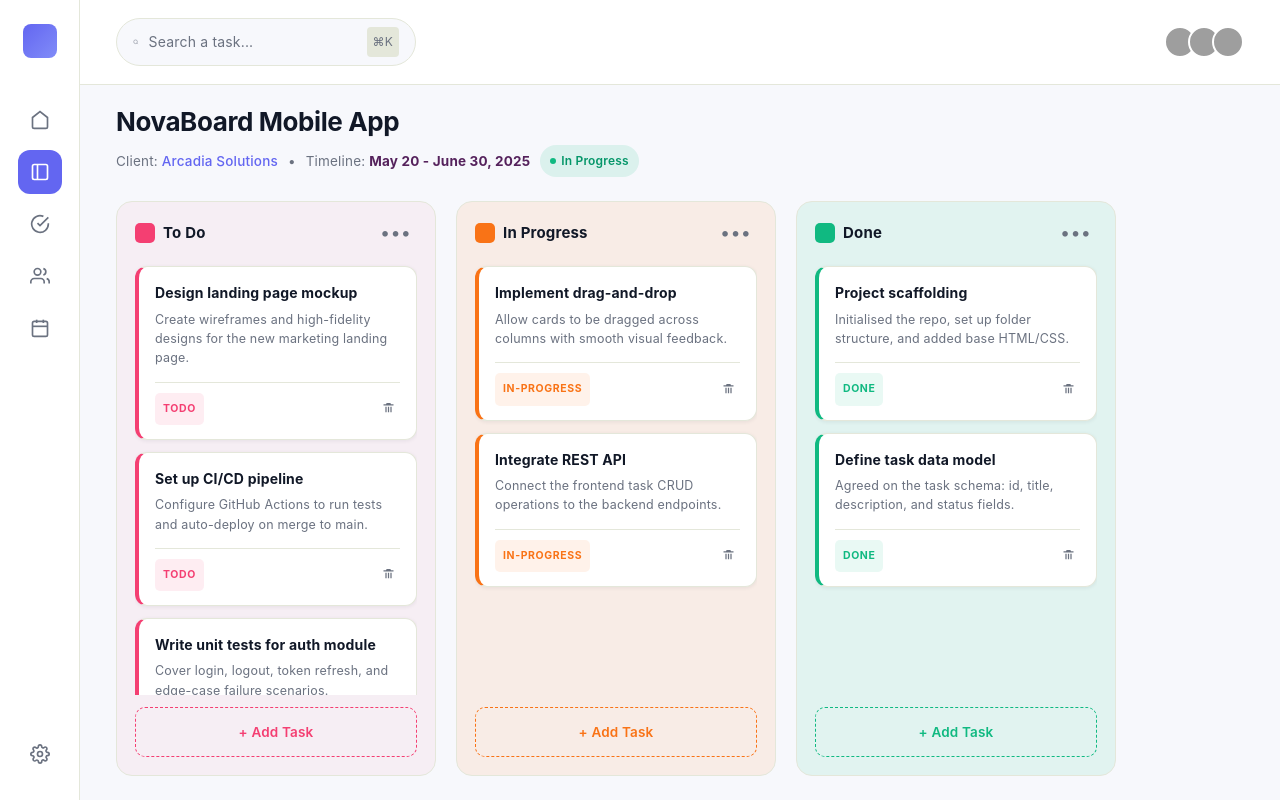
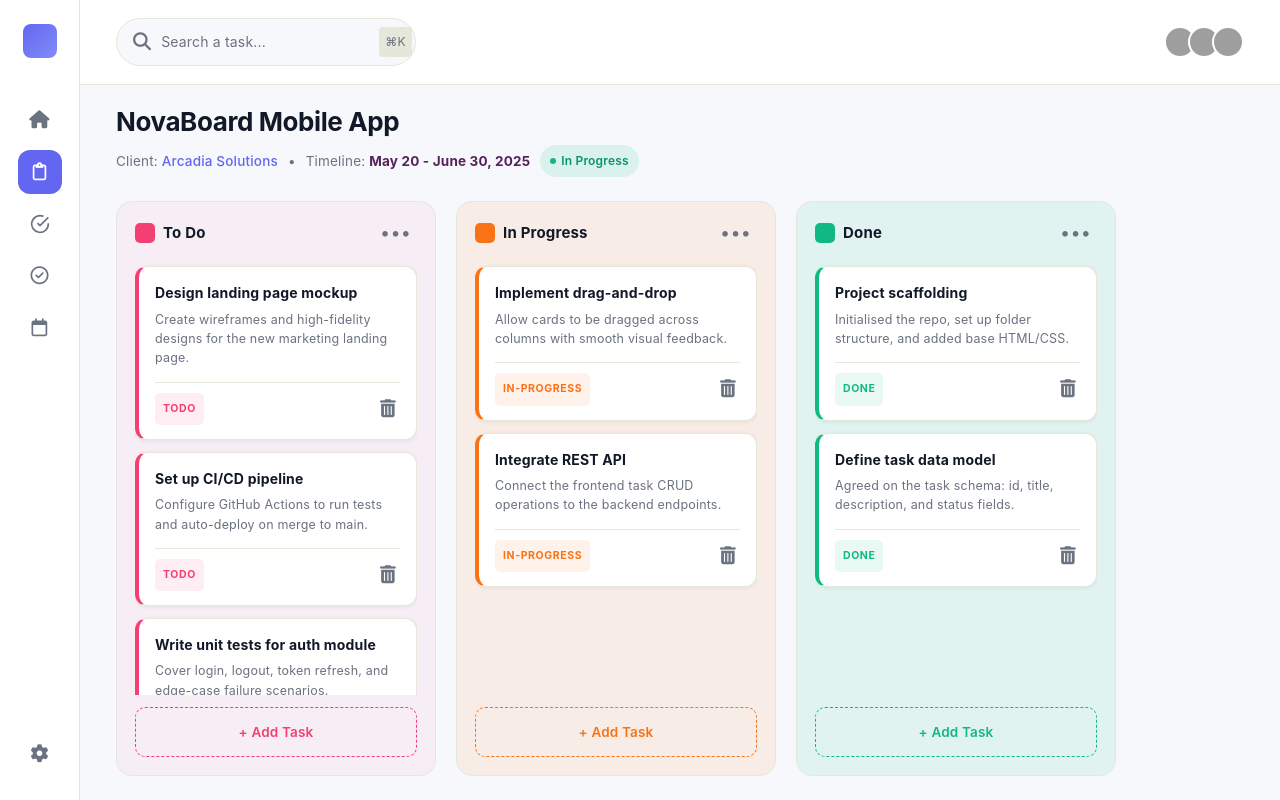
Before and after one commit to ManishNewa/ReactApp, a React (Vite) app: page / in a window 1280 px wide. Built offline with nearby package versions, Linux system fonts and the light colour scheme; grey boxes are pictures that could not be loaded.

Commit message:
use fontawesome icons

```diff
--- a/src/components/trello/cards/TaskCard.jsx
+++ b/src/components/trello/cards/TaskCard.jsx
@@ -62,9 +62,7 @@ export function TaskCard({
                     className="delete-task-btn"
                     onClick={() => deleteTask(task.id)}
                 >
-                    <svg viewBox="0 0 24 24" aria-hidden="true">
-                        <path d="M9 3h6l1 2h4v2H4V5h4l1-2zm-2 6h2v9H7V9zm4 0h2v9h-2V9zm4 0h2v9h-2V9z" />
-                    </svg>
+                    <i class="fa-solid fa-trash-can"> </i>
                 </button>
             </div>
         </div>
--- a/src/components/trello/layouts/Sidebar.jsx
+++ b/src/components/trello/layouts/Sidebar.jsx
@@ -6,36 +6,10 @@ export function Sidebar() {
             </div>
             <nav className="nav-links">
                 <a href="#" className="nav-item">
-                    <svg
-                        width="20"
-                        height="20"
-                        viewBox="0 0 24 24"
-                        fill="none"
-                        stroke="currentColor"
-                        strokeWidth="2"
-                    >
-                        <path d="M3 9l9-7 9 7v11a2 2 0 0 1-2 2H5a2 2 0 0 1-2-2z"></path>
-                    </svg>
+                    <i class="fa-solid fa-house"></i>
                 </a>
                 <a href="#" className="nav-item active">
-                    <svg
-                        width="20"
-                        height="20"
-                        viewBox="0 0 24 24"
-                        fill="none"
-                        stroke="currentColor"
-                        strokeWidth="2"
-                    >
-                        <rect
-                            x="3"
-                            y="3"
-                            width="18"
-                            height="18"
-                            rx="2"
-                            ry="2"
-                        ></rect>
-                        <line x1="9" y1="3" x2="9" y2="21"></line>
-                    </svg>
+                    <i class="fa-regular fa-clipboard"></i>
                 </a>
                 <a href="#" className="nav-item">
                     <svg
@@ -51,56 +25,15 @@ export function Sidebar() {
                     </svg>
                 </a>
                 <a href="#" className="nav-item">
-                    <svg
-                        width="20"
-                        height="20"
-                        viewBox="0 0 24 24"
-                        fill="none"
-                        stroke="currentColor"
-                        strokeWidth="2"
-                    >
-                        <path d="M17 21v-2a4 4 0 0 0-4-4H5a4 4 0 0 0-4 4v2"></path>
-                        <circle cx="9" cy="7" r="4"></circle>
-                        <path d="M23 21v-2a4 4 0 0 0-3-3.87"></path>
-                        <path d="M16 3.13a4 4 0 0 1 0 7.75"></path>
-                    </svg>
+                    <i class="fa-regular fa-circle-check"></i>
                 </a>
                 <a href="#" className="nav-item">
-                    <svg
-                        width="20"
-                        height="20"
-                        viewBox="0 0 24 24"
-                        fill="none"
-                        stroke="currentColor"
-                        strokeWidth="2"
-                    >
-                        <rect
-                            x="3"
-                            y="4"
-                            width="18"
-                            height="18"
-                            rx="2"
-                            ry="2"
-                        ></rect>
-                        <line x1="16" y1="2" x2="16" y2="6"></line>
-                        <line x1="8" y1="2" x2="8" y2="6"></line>
-                        <line x1="3" y1="10" x2="21" y2="10"></line>
-                    </svg>
+                    <i class="fa-regular fa-calendar"></i>
                 </a>
             </nav>
             <div className="sidebar-bottom">
                 <a href="#" className="nav-item">
-                    <svg
-                        width="20"
-                        height="20"
-                        viewBox="0 0 24 24"
-                        fill="none"
-                        stroke="currentColor"
-                        strokeWidth="2"
-                    >
-                        <circle cx="12" cy="12" r="3"></circle>
-                        <path d="M19.4 15a1.65 1.65 0 0 0 .33 1.82l.06.06a2 2 0 0 1 0 2.83 2 2 0 0 1-2.83 0l-.06-.06a1.65 1.65 0 0 0-1.82-.33 1.65 1.65 0 0 0-1 1.51V21a2 2 0 0 1-2 2 2 2 0 0 1-2-2v-.09A1.65 1.65 0 0 0 9 19.4a1.65 1.65 0 0 0-1.82.33l-.06.06a2 2 0 0 1-2.83 0 2 2 0 0 1 0-2.83l.06-.06a1.65 1.65 0 0 0 .33-1.82 1.65 1.65 0 0 0-1.51-1H3a2 2 0 0 1-2-2 2 2 0 0 1 2-2h.09A1.65 1.65 0 0 0 4.6 9a1.65 1.65 0 0 0-.33-1.82l-.06-.06a2 2 0 0 1 0-2.83 2 2 0 0 1 2.83 0l.06.06a1.65 1.65 0 0 0 1.82.33H9a1.65 1.65 0 0 0 1-1.51V3a2 2 0 0 1 2-2 2 2 0 0 1 2 2v.09a1.65 1.65 0 0 0 1 1.51 1.65 1.65 0 0 0 1.82-.33l.06-.06a2 2 0 0 1 2.83 0 2 2 0 0 1 0 2.83l-.06.06a1.65 1.65 0 0 0-.33 1.82V9a1.65 1.65 0 0 0 1.51 1H21a2 2 0 0 1 2 2 2 2 0 0 1-2 2h-.09a1.65 1.65 0 0 0-1.51 1z"></path>
-                    </svg>
+                    <i class="fa-solid fa-gear"></i>
                 </a>
             </div>
         </aside>
--- a/src/components/trello/sections/MainContent.jsx
+++ b/src/components/trello/sections/MainContent.jsx
@@ -56,17 +56,7 @@ export function MainContent() {
         <main onDragOver={handleMainDragOver} className="main-content">
             <header className="topbar border-b border-gray-700">
                 <div className="search-bar">
-                    <svg
-                        width="16"
-                        height="16"
-                        viewBox="0 0 24 24"
-                        fill="none"
-                        stroke="currentColor"
-                        strokeWidth="2"
-                    >
-                        <circle cx="11" cy="11" r="8"></circle>
-                        <line x1="21" y1="21" x2="16.65" y2="16.65"></line>
-                    </svg>
+                    <i class="fa-solid fa-magnifying-glass"> </i>
                     <input type="text" placeholder="Search a task..." />
                     <span className="shortcut">⌘K</span>
                 </div>
```
